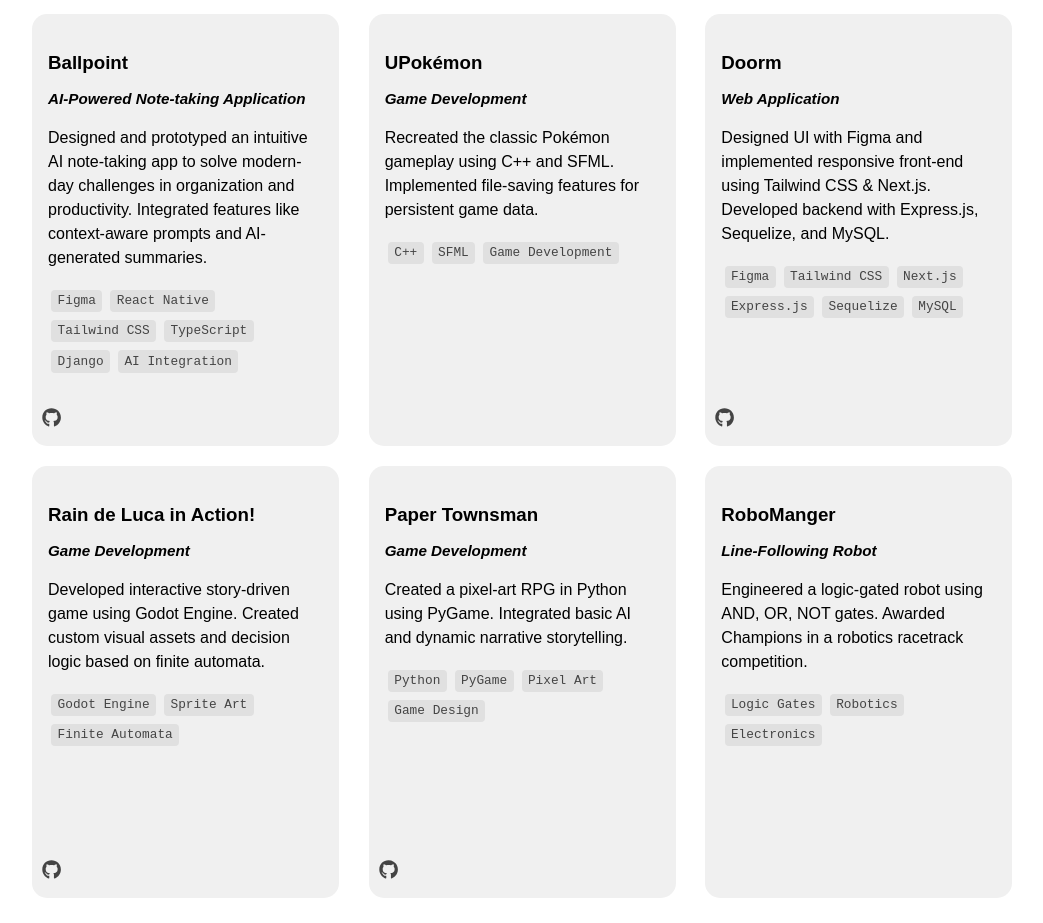
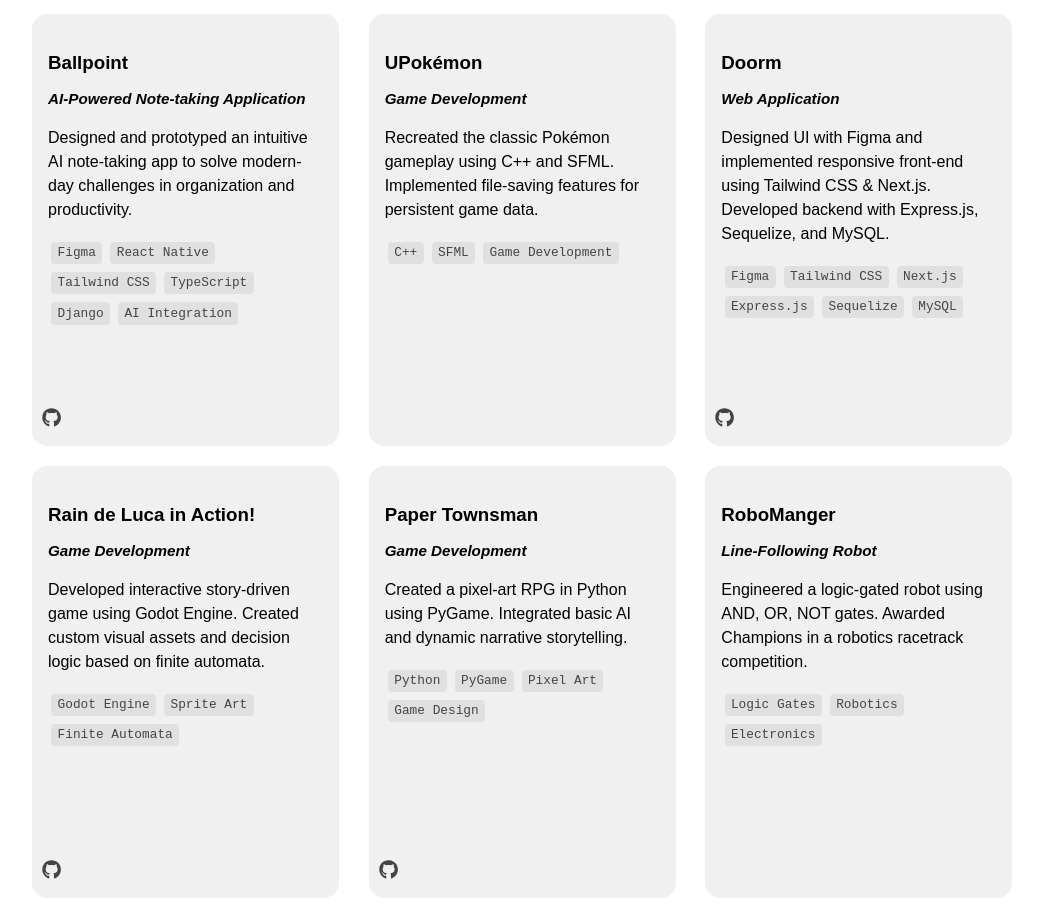
Before and after one commit to renierjardio/responsive-portfolio, a React (Vite) app: page / in a window 1280 px wide. Shown: the part 852-1775 px from the top of the page, without its empty margins (113-1156 px from the left). Built offline with nearby package versions, Linux system fonts and the light colour scheme.

Commit message:
[Projects] Fixed some details

```diff
--- a/src/components/Projects.jsx
+++ b/src/components/Projects.jsx
@@ -6,7 +6,7 @@
       title: "Ballpoint",
       subtitle: "AI-Powered Note-taking Application",
       description:
-        "Designed and prototyped an intuitive AI note-taking app to solve modern-day challenges in organization and productivity. Integrated features like context-aware prompts and AI-generated summaries.",
+        "Designed and prototyped an intuitive AI note-taking app to solve modern-day challenges in organization and productivity.",
       technologies: [
         "Figma",
         "React Native",
```
